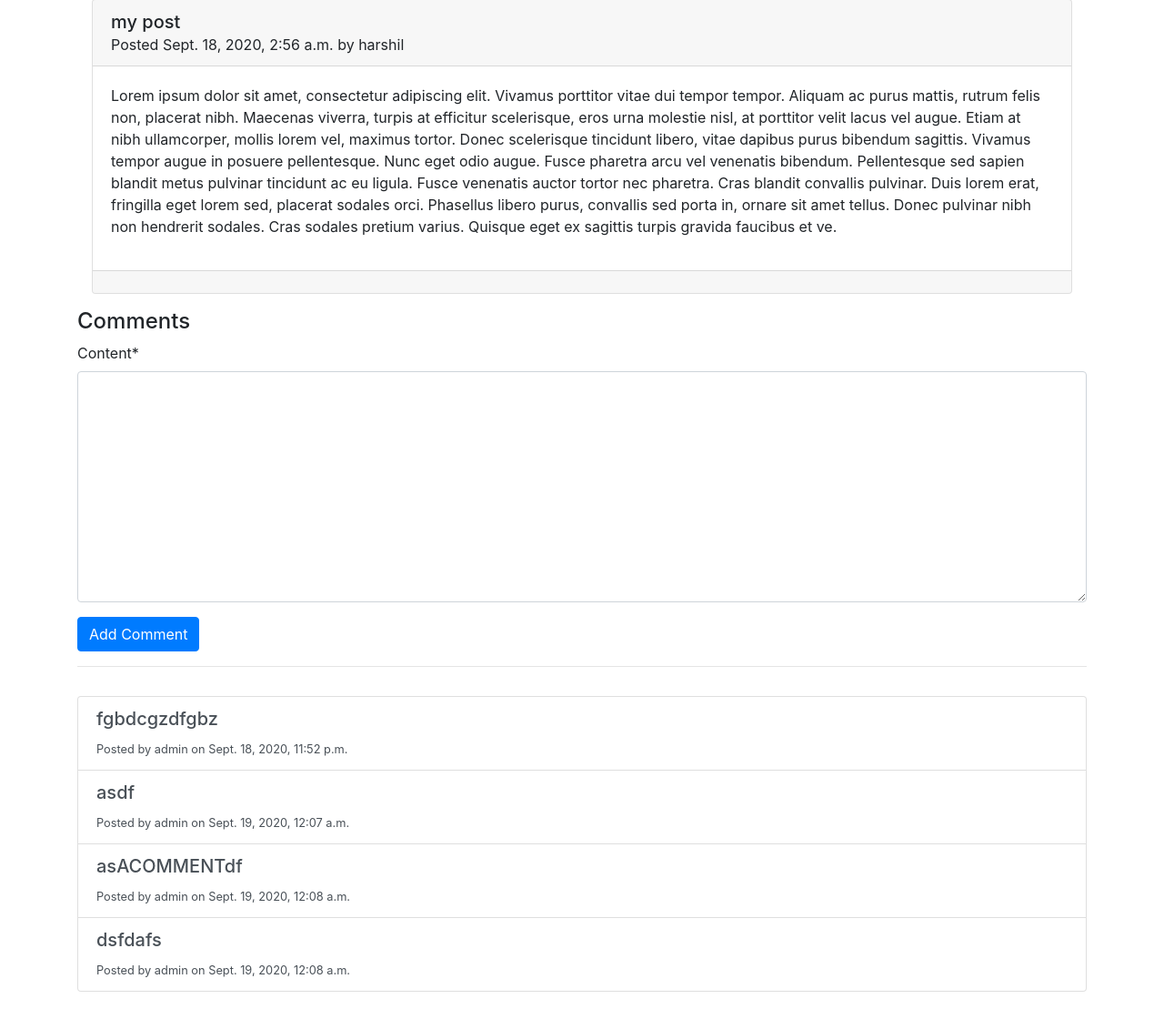
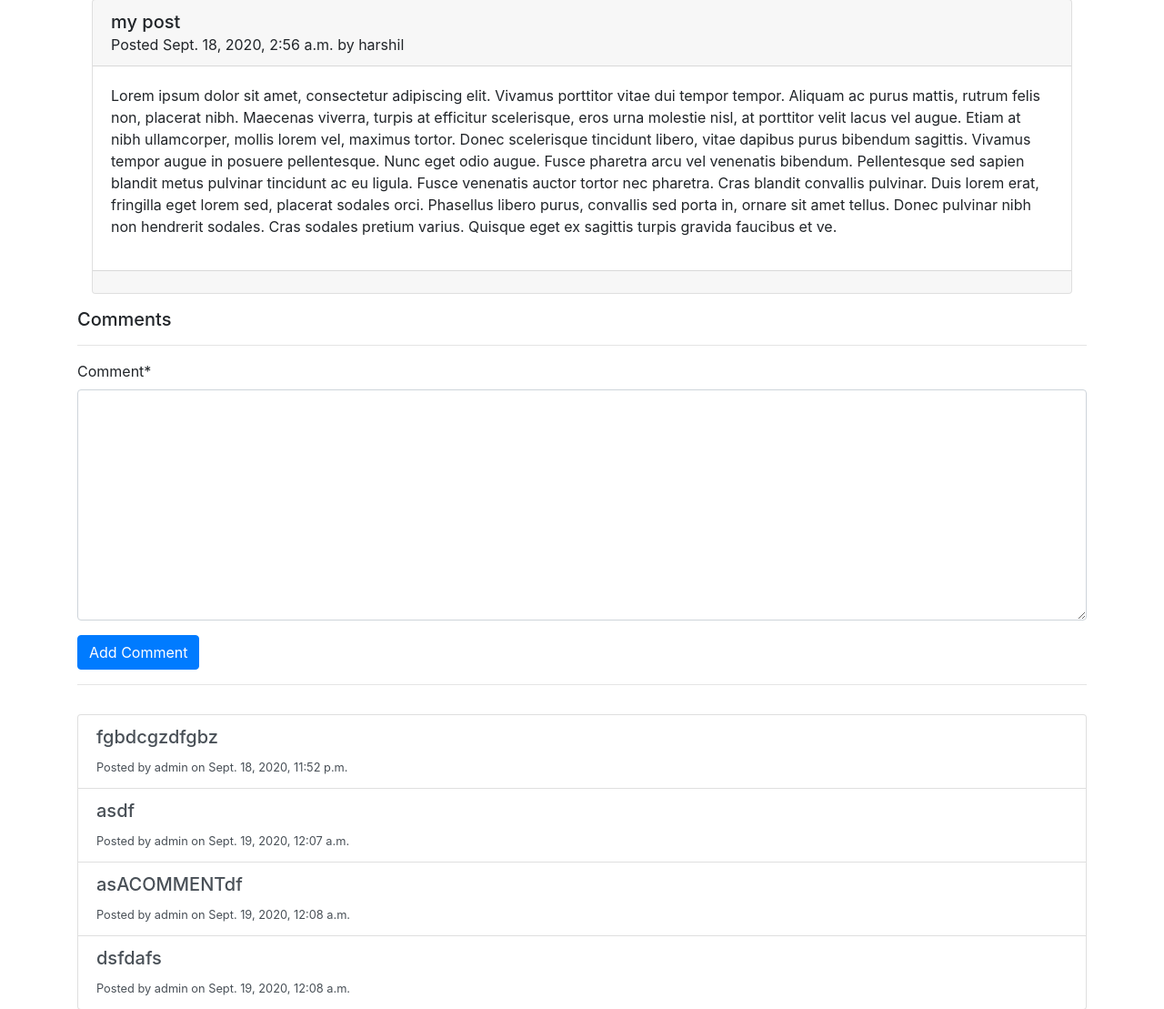
Before and after one commit to HarshilPan07/Django-Blog, a Django app: page /post/13/ in a window 1280 px wide. Shown: the part 73-1182 px from the top of the page at 91% size. Run offline with Django 3.2, Linux system fonts and the light colour scheme; a user stored in the database is signed in; data comes from the database, SQL or seed files in the repository; both versions use the stored data as it was after the commit; some libraries are stand-ins or nearby versions.

Commit message:
moving devices

```diff
--- a/blog/forms.py
+++ b/blog/forms.py
@@ -30,5 +30,8 @@ class CommentForm(ModelForm):
         fields = ['content']
 
     widgets = {
-        'content': forms.Textarea(attrs={'class': 'form-control', 'rows':5, 'cols':15}),
+        'content': forms.Textarea(attrs={'class': 'form-control', 'rows':2, 'cols':5}),
     }
+
+class EditComment(ModelForm):
+    pass
--- a/blog/models.py
+++ b/blog/models.py
@@ -28,7 +28,7 @@ class Post(models.Model):
         return reverse("post", kwargs={"pk": self.pk})
 
 class Comment(models.Model):
-    content = models.TextField(max_length=750)
+    content = models.TextField("Comment", max_length=500)
     date_posted = models.DateTimeField(auto_now_add=True)
 
     post = models.ForeignKey(Post, on_delete=models.CASCADE)
--- a/blog/templates/blog/detail.html
+++ b/blog/templates/blog/detail.html
@@ -25,10 +25,11 @@
 <div>
     <div>
         <span>
-            <h4>Comments</h4>
+            <h5>Comments</h5>
+            <hr>
             <form action="#" method="POST">
                 {% csrf_token %}
-                {{ comment_form|crispy }}
+                {{ comment_form | crispy }}
                 <button class='btn btn-primary' type="submit">Add Comment</button>
             </form>
         </span>
--- a/blog/urls.py
+++ b/blog/urls.py
@@ -7,7 +7,6 @@ urlpatterns = [
     path('boards/', BoardsView.as_view(), name='boards'),
     path('boards/<int:pk>/', BoardDetailView.as_view(), name='board-detail-list'),
     path('create-board/', CreateBoardView.as_view(), name='create-board'),
-    #path('post/<int:pk>/', PostView.as_view(), name='post'),
     path('post/<int:pk>/', post_view, name='post'),
     path('create-post/', CreatePostView.as_view(), name='create-post'),
     path('post/<int:pk>/update-post/', UpdatePostView.as_view(), name='update-post'),
--- a/blog/views.py
+++ b/blog/views.py
@@ -83,8 +83,6 @@ def post_view(request, pk):
             comment.commenter = request.user
             comment.save()
 
-        return redirect('post', pk=pk)
-
     else:
         comment_form = CommentForm()
 
```
Also changed, not shown: db.sqlite3.
